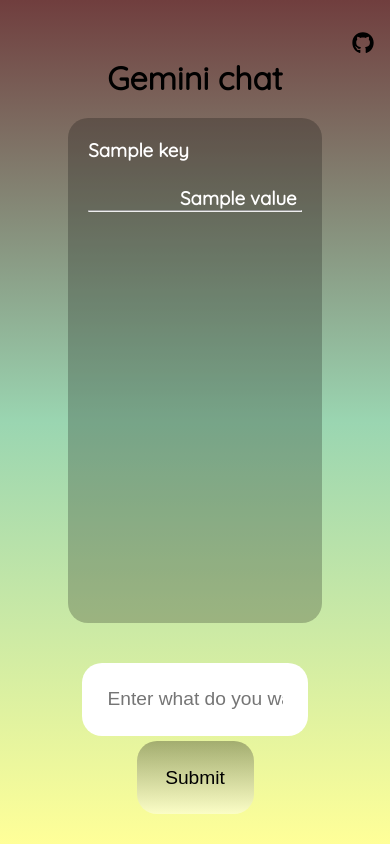
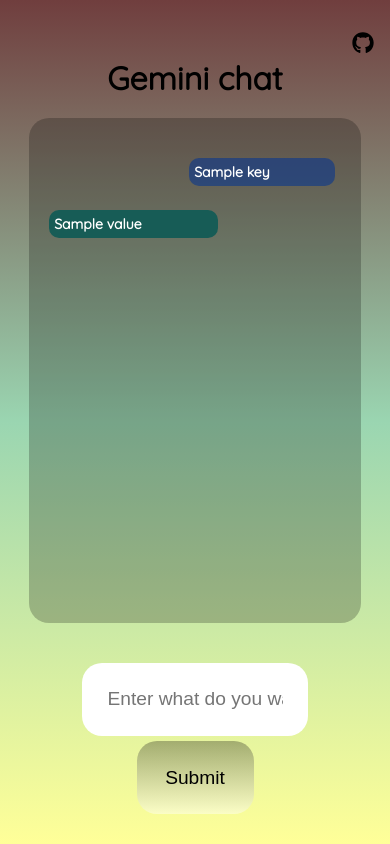
Before and after one commit to lokendarjangid/gemini-chat, a Flask app: template src/templates/index.html in a window 390 px wide. Run offline with Flask 3, Linux system fonts and the light colour scheme; the template is opened without the code that fills it: most values are stand-ins (such as "Sample title", 1, 10 or a date in 2020); some libraries are stand-ins or nearby versions.

Commit message:
Responsive chat

```diff
--- a/src/static/style.css
+++ b/src/static/style.css
@@ -57,11 +57,18 @@
 
 .key{
     width: 50%;
-    margin-right: 150px;
+    margin-left: 600px;
+    background: rgba(12, 56, 139, 0.62);
+    padding: 10px;
+    border-radius: 10px;
+    margin-top: 20px;
 }
 .value{
     width: 58%;
-    margin-left: 43%;
+    margin-right: 43%;
+    background: rgb(23, 92, 86);
+    padding: 10px;
+    border-radius: 10px;
 }
 
 .input {
@@ -107,4 +114,25 @@
     .button{
         width: 30vw;
     }
+    .key{
+        width: 50%;
+        margin-left: 140px;
+        background: rgba(12, 56, 139, 0.62);
+        padding: 5px;
+        font-size: 14px;
+        border-radius: 10px;
+        margin-top: 20px;
+    }
+    .value{
+        width: 58%;
+        font-size: 14px;
+        margin-right: 43%;
+        background: rgb(23, 92, 86);
+        padding: 5px;
+        border-radius: 10px;
+    }
+    .output {
+        width: 85vw;
+        height: 60vh;
+    }
 }
--- a/src/templates/index.html
+++ b/src/templates/index.html
@@ -21,7 +21,7 @@
             <div class="key"><b>{{ key }}</b></div>
             <br>
             <div class="value"><b>{{ value }}</b></div>
-            <hr>
+
             </p>
             {% endfor %}
             {% else %}
```
